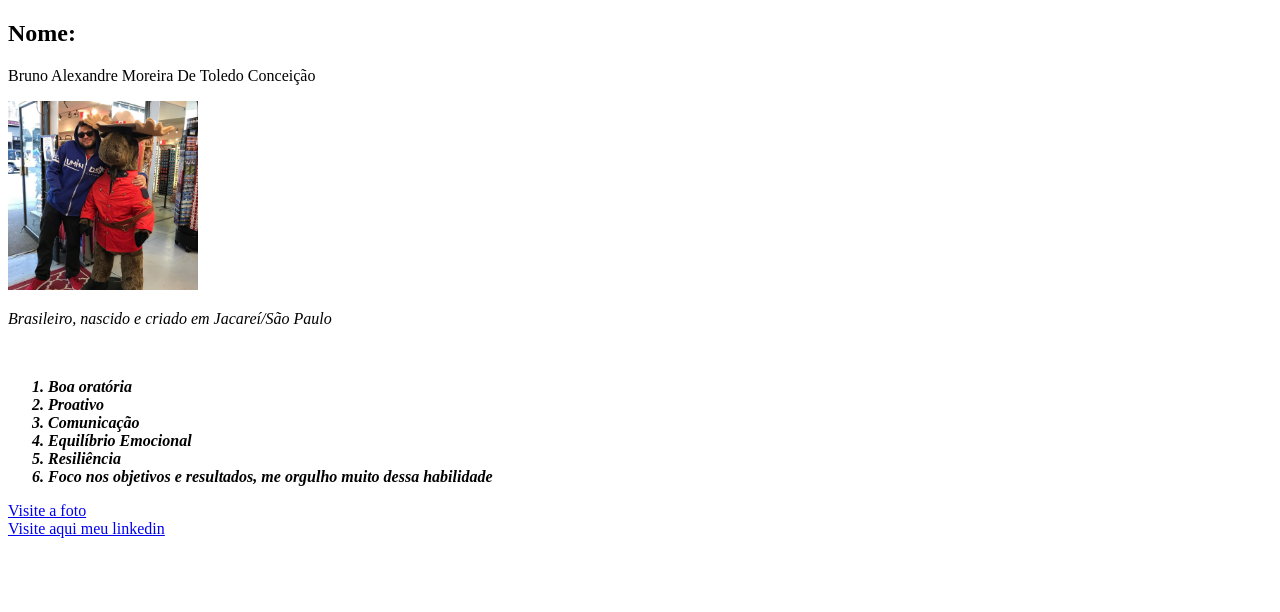
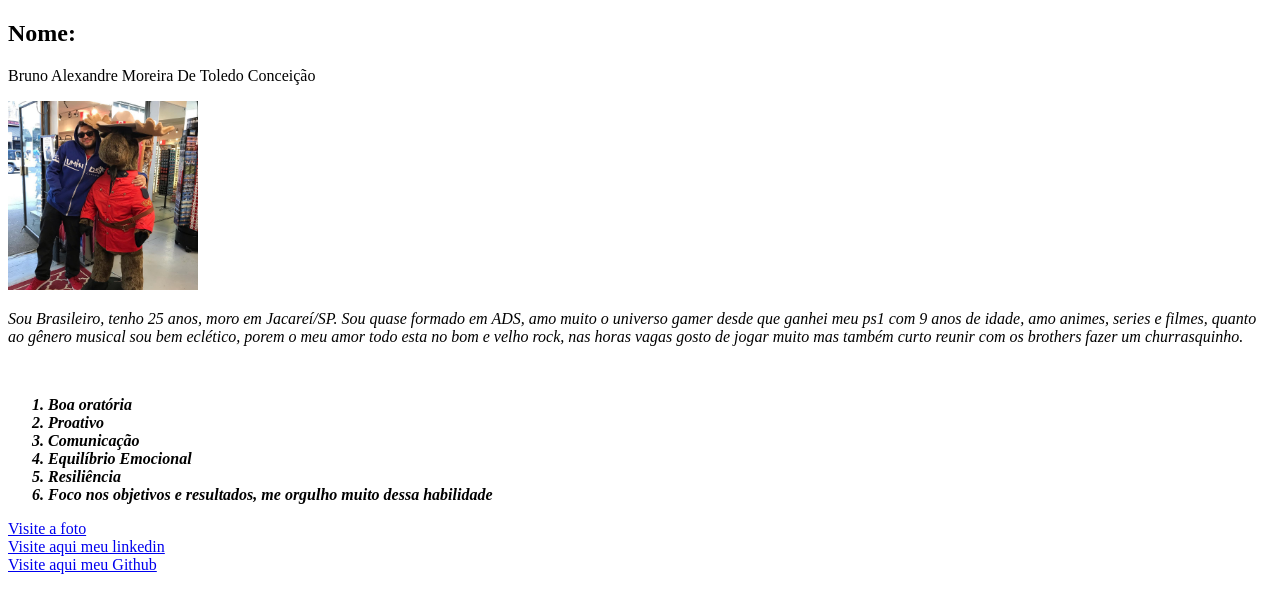
Before and after one commit to Brunoamt/Brunoamt.github.io, a plain HTML site: page index.html in a window 1280 px wide. Drawn offline with Linux system fonts and the light colour scheme.

Commit message:
Segundo Commit

```diff
--- a/index.html
+++ b/index.html
@@ -10,7 +10,7 @@
     <H2>Nome:</H2>
     <p>Bruno Alexandre Moreira De Toledo Conceição</p>
     <img src="bruno.jpg" alt="Foto Bruno Alexandre" width="15%" >
-    <p><i>Brasileiro, nascido e criado em Jacareí/São Paulo</i></p><br>
+    <p><i>Sou Brasileiro, tenho 25 anos, moro em Jacareí/SP. Sou quase formado em ADS, amo muito o universo gamer desde que ganhei meu ps1 com 9 anos de idade, amo animes, series e filmes, quanto ao gênero musical sou bem eclético, porem o meu amor todo esta no bom e velho rock, nas horas vagas gosto de jogar muito mas também curto reunir com os brothers fazer um churrasquinho.</i></p><br>
     <ol><i><b>
         <li>Boa oratória</li>
         <li>Proativo</li>
@@ -20,6 +20,8 @@
         <li>Foco nos objetivos e resultados, me orgulho muito dessa habilidade</li>
     </ol></i></b>
     <a href="bruno.jpg">Visite a foto</a><br>
-    <a href="https://www.linkedin.com/in/brunodetol/" target="blank">Visite aqui meu linkedin</a>
+    <a href="https://www.linkedin.com/in/brunodetol/" target="blank">Visite aqui meu linkedin</a><br>
+    <a href="https://github.com/Brunoamt" target="blank">Visite aqui meu Github</a><br>
+
 </body>
 </html>
```
